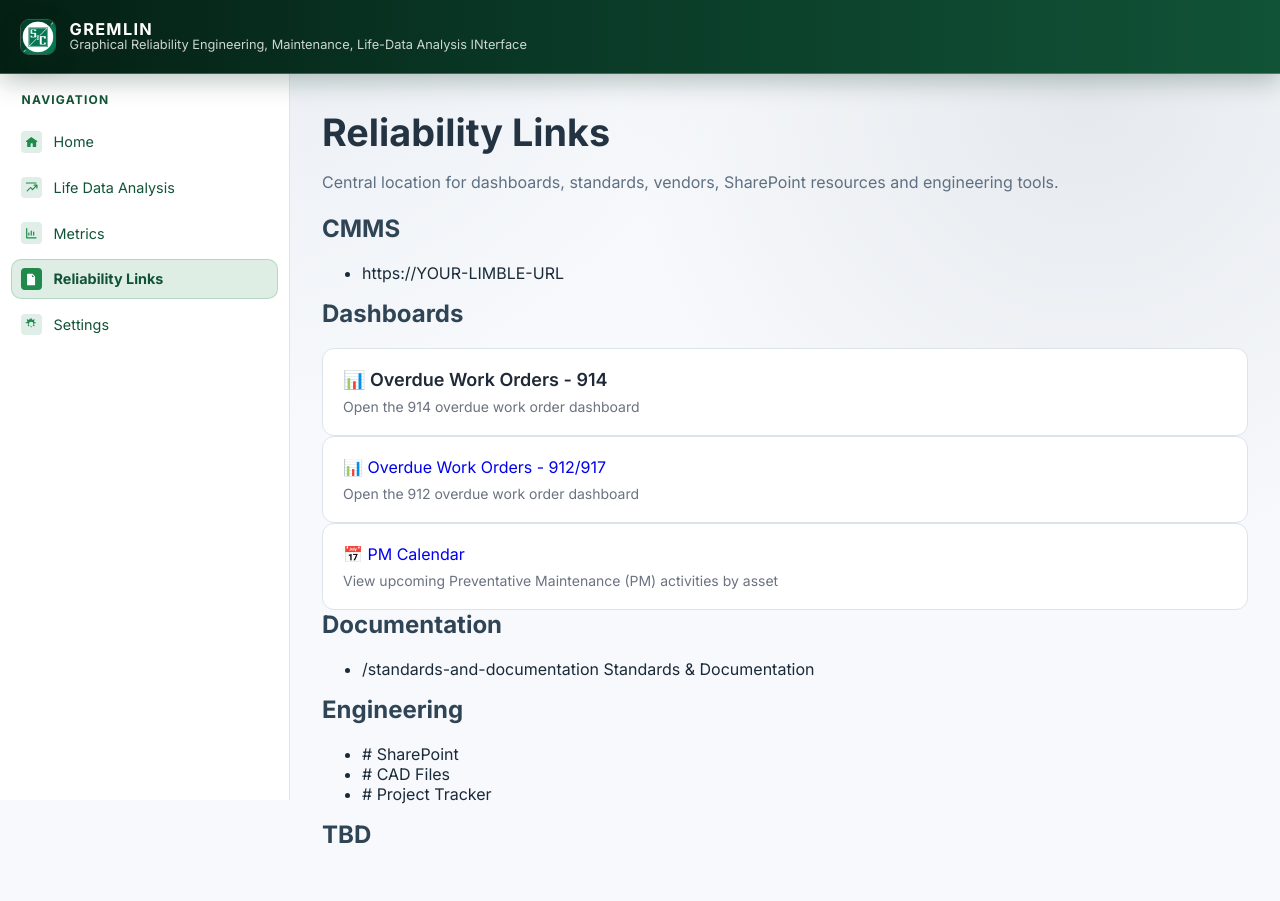
After one commit to stupidshrimp/GREMLIN, a Flask app: page /reliability-links in a window 1280 px wide. The commit adds this page. Run offline with Flask 3, Linux system fonts and the light colour scheme.

Commit message:
Add dashboard shortcuts and PM Calendar placeholder

```diff
--- a/app.py
+++ b/app.py
@@ -62,13 +62,19 @@ PAGES = [
         "title": "Standards and Documentation",
         "icon": ICONS["docs"],
     },
+    {
+        "route": "/reliability-links",
+        "template": "reliability_links.html",
+        "title": "Reliability Links",
+        "icon": ICONS["docs"],
+    },
     {"route": "/settings", "template": "settings.html", "title": "Settings", "icon": ICONS["settings"]},
     {
         "route": "/developer",
         "template": "developer_dashboard.html",
         "title": "Developer",
         "icon": ICONS["code"],
-    },
+    }
 ]
 
 
@@ -205,6 +211,24 @@ NAV_LINKS = [
     if page["route"] not in UNLISTED_ROUTES
 ]
 
+RELEVANT_LINKS = [
+    {
+        "label": "Limble CMMS",
+        "url": "https://your-limble-url"
+    },
+    {
+        "label": "Power BI Dashboards",
+        "url": "#"
+    },
+    {
+        "label": "SharePoint",
+        "url": "#"
+    },
+    {
+        "label": "Standards & Documentation",
+        "url": "/standards-and-documentation"
+    }
+]
 
 @app.route("/")
 def home():
@@ -829,7 +853,20 @@ def api_weibull_report():
         mimetype="application/vnd.openxmlformats-officedocument.wordprocessingml.document",
     )
 
-
+@app.route("/reliability-links")
+def reliability_links():
+    return render_template(
+        "reliability_links.html",
+        page_title="Reliability Links",
+        nav_links=NAV_LINKS,
+    )
+@app.route("/pm-calendar")
+def pm_calendar():
+    return render_template(
+        "pm_calendar.html",
+        page_title="PM Calendar",
+        nav_links=NAV_LINKS,
+    )
 # ---------------------------------------------------------------------------
 # Developer dashboard
 #
--- a/static/css/theme.css
+++ b/static/css/theme.css
@@ -331,3 +331,52 @@ p { margin: 0; line-height: 1.6; color: var(--muted); }
     text-align: center;
   }
 }
+2
+
+.link-grid {
+    display: grid;
+    grid-template-columns: repeat(auto-fit, minmax(280px, 1fr));
+    gap: 16px;
+    margin-bottom: 32px;
+}
+
+.link-card {
+    display: flex;
+    flex-direction: column;
+
+    padding: 20px;
+
+    border-radius: 12px;
+
+    background: white;
+
+    border: 1px solid #dbe4ec;
+
+    text-decoration: none;
+
+    transition: all 0.2s ease;
+}
+
+.link-card:hover {
+    transform: translateY(-2px);
+
+    border-color: #15803d;
+
+    box-shadow: 0 4px 12px rgba(0,0,0,.08);
+}
+
+.link-title {
+    font-size: 18px;
+
+    font-weight: 600;
+
+    color: #1f2937;
+}
+
+.link-description {
+    margin-top: 8px;
+
+    color: #6b7280;
+
+    font-size: 14px;
+}
--- /dev/null
+++ b/templates/reliability_links.html
@@ -0,0 +1,106 @@
+{% extends "base.html" %}
+
+{% block content %}
+
+<div class="page-header">
+    <h1>Reliability Links</h1>
+    <p>
+        Central location for dashboards, standards, vendors,
+        SharePoint resources and engineering tools.
+    </p>
+</div>
+
+<div class="card">
+
+    <h2>CMMS</h2>
+
+    <ul>
+        <li>
+            https://YOUR-LIMBLE-URL
+        </li>
+    </ul>
+
+<h2>Dashboards</h2>
+
+<div class="link-grid">
+
+    <a class="link-card"
+       href="https://sandc4-my.sharepoint.com/:u:/r/personal/sania_sohail_sandc_com/Documents/Overdue%20WO%20Reports%20914.pbix?d=w5d83c9b17f5f49cfb203c47b2f7de6a6&csf=1&web=1&e=jYYb9Q"
+       target="_blank">
+
+    <span class="link-title">
+        📊 Overdue Work Orders - 914
+    </span>
+
+    <span class="link-description">
+        Open the 914 overdue work order dashboard
+    </span>
+
+    </a>
+
+    <a
+        class="link-card"
+        href = "https://sandc4-my.sharepoint.com/:u:/r/personal/sania_sohail_sandc_com/Documents/Overdue%20WO%20Report%20V3.pbix?d=w33ae7f7970ff4887b1134bb43299eecd&csf=1&web=1&e=4jIxhw"
+        target="_blank"
+
+        <span class="link-title">
+            📊 Overdue Work Orders - 912/917
+        </span>
+
+        <span class="link-description">
+            Open the 912 overdue work order dashboard
+        </span>
+
+    </a>
+
+    <a class ="link-card"
+       href= "/pm-calendar">
+        📅 PM Calendar
+       </span>
+
+        <span class ="link-description">
+            View upcoming Preventative Maintenance (PM) activities by asset
+        </span>
+    </a>
+
+</div>
+
+    <h2>Documentation</h2>
+
+    <ul>
+        <li>
+            /standards-and-documentation
+                Standards & Documentation
+            </a>
+        </li>
+    </ul>
+
+    <h2>Engineering</h2>
+
+    <ul>
+        <li>
+            #
+                SharePoint
+            </a>
+        </li>
+
+        <li>
+            #
+                CAD Files
+            </a>
+        </li>
+
+        <li>
+            #
+                Project Tracker
+            </a>
+        </li>
+    </ul>
+
+    <h2>TBD</h2>
+
+
+
+</div>
+
+{% endblock %}
```
Also changed, not shown: templates/pm_calendar.html (added, +31 -0 lines).
